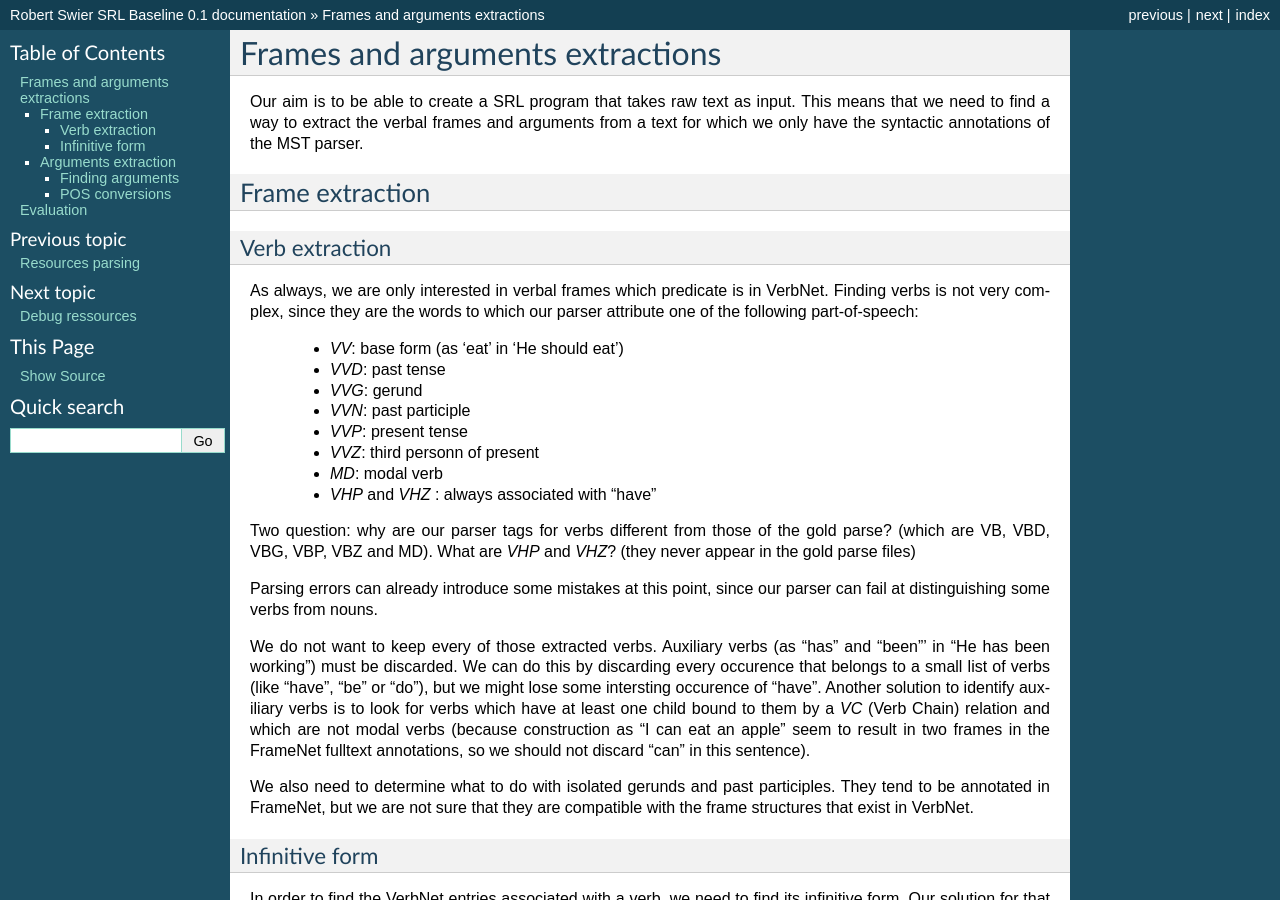
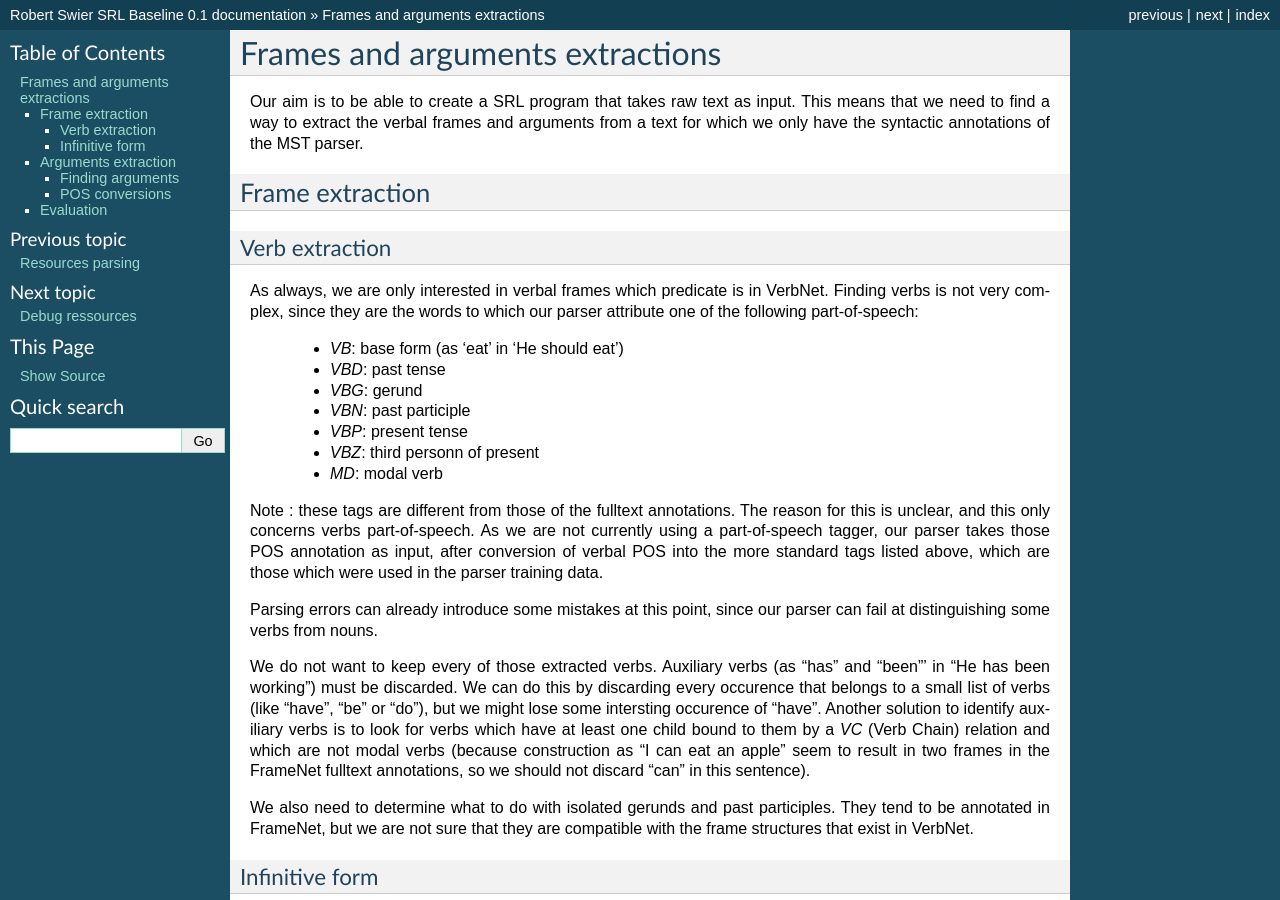
Before and after one commit to aymara/knowledgesrl, a Sphinx documentation site: the page built from doc/extractframeargs.rst, in a window 1280 px wide and 900 px high. Built offline with Sphinx 7.4.7, drawn with Linux system fonts in a browser that asks for light colours.

Commit message:
Title level correction + explain new method of verbal frame identification
git-svn-id: svn+ssh://tangerine/mnt/bay/subversion/worksvnroot/trunk/SemanticRoleLabeling/BaselineSRLRobert@18540 7fff26f0-e11d-0410-b8d0-f4b6ff9b0dc5

```diff
--- a/doc/extractframeargs.rst
+++ b/doc/extractframeargs.rst
@@ -16,18 +16,19 @@ As always, we are only interested in verbal frames which predicate is in
 VerbNet.
 Finding verbs is not very complex, since they are the words to which our
 parser attribute one of the following part-of-speech:
-  * *VV*: base form (as 'eat' in 'He should eat')
-  * *VVD*: past tense
-  * *VVG*: gerund
-  * *VVN*: past participle
-  * *VVP*: present tense
-  * *VVZ*: third personn of present
+  * *VB*: base form (as 'eat' in 'He should eat')
+  * *VBD*: past tense
+  * *VBG*: gerund
+  * *VBN*: past participle
+  * *VBP*: present tense
+  * *VBZ*: third personn of present
   * *MD*: modal verb
-  * *VHP* and *VHZ* : always associated with "have"
 
-Two question: why are our parser tags for verbs different from those of the
-gold parse? (which are VB, VBD, VBG, VBP, VBZ and MD). What are *VHP* and *VHZ*?
-(they never appear in the gold parse files)
+Note : these tags are different from those of the fulltext annotations. The
+reason for this is unclear, and this only concerns verbs part-of-speech. As
+we are not currently using a part-of-speech tagger, our parser takes those POS
+annotation as input, after conversion of verbal POS into the more standard tags
+listed above, which are those which were used in the parser training data.
 
 Parsing errors can already introduce some mistakes at this point, since our
 parser can fail at distinguishing some verbs from nouns.
@@ -92,7 +93,7 @@ subordinating conjunction require complex operations which are hard-coded in the
 
 
 Evaluation
-==========
+----------
 
 The frames and arguments extractions should be evaluated conjointly if we do not
 want to have to answer questions like "Do we penalize the extraction of a frame
```
Also changed, not shown: doc/parseresources.rst (+5 -2 lines).
